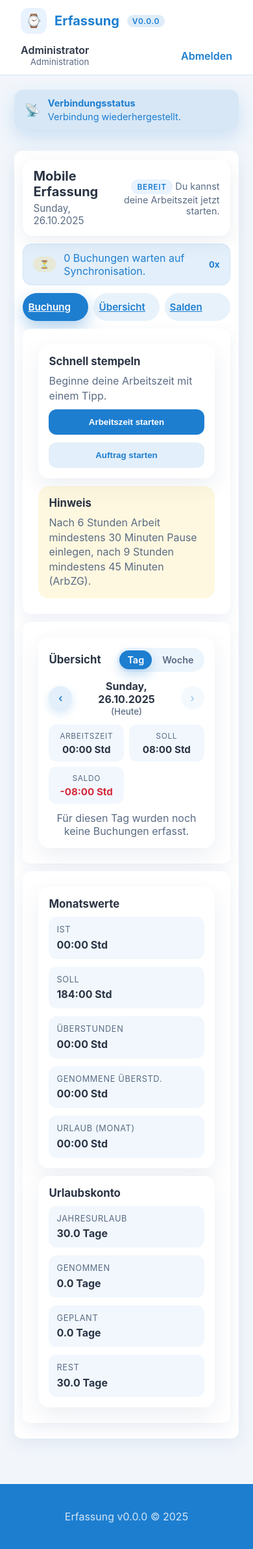
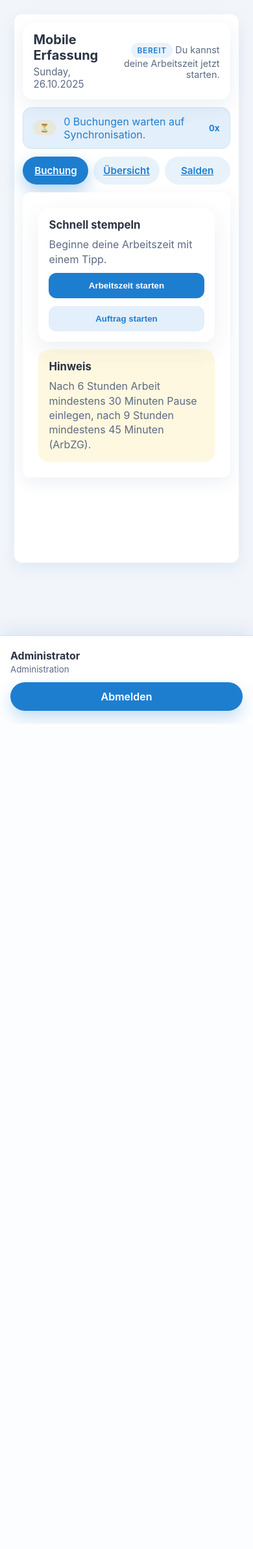
Before and after one commit to joni123467/Erfassung, a FastAPI app: page /mobile in a window 390 px wide. Shown: the whole page at 65% size. After the commit the page ends 1114 px from the top, so only its background shows below. Run offline with FastAPI, Linux system fonts and the light colour scheme; the visitor is signed in with stand-in values (Sample User, id 1); parts of the project's set-up code (start-up, migrations or seed data) failed here and were passed over.

Commit message:
Improve mobile offline handling and tab layout

```diff
--- a/static/mobile.js
+++ b/static/mobile.js
@@ -10,6 +10,19 @@ const DB_NAME = 'erfassung-mobile';
 const STORE_NAME = 'pendingPunches';
 
 const supportsIndexedDb = typeof indexedDB !== 'undefined';
+
+function setElementHidden(element, hidden) {
+  if (!element) {
+    return;
+  }
+  if (hidden) {
+    element.hidden = true;
+    element.setAttribute('hidden', 'hidden');
+  } else {
+    element.hidden = false;
+    element.removeAttribute('hidden');
+  }
+}
 
 function dispatchSyncStatus(message, state = 'default') {
   document.dispatchEvent(
@@ -26,7 +39,7 @@ function showFeedback(message, type = 'info') {
   }
   element.textContent = message;
   element.dataset.state = type;
-  element.toggleAttribute('hidden', !message);
+  setElementHidden(element, !message);
   if (message) {
     const existingTimeout = Number(element.dataset.timeoutId || 0);
     if (existingTimeout) {
@@ -35,7 +48,7 @@ function showFeedback(message, type = 'info') {
     const timeoutId = window.setTimeout(() => {
       element.textContent = '';
       element.dataset.state = '';
-      element.setAttribute('hidden', 'hidden');
+      setElementHidden(element, true);
     }, 3500);
     element.dataset.timeoutId = String(timeoutId);
   }
@@ -128,9 +141,7 @@ function updateQueueIndicator(count) {
       ? 'Eine Buchung wartet auf Synchronisation.'
       : `${count} Buchungen warten auf Synchronisation.`;
   }
-  if (info) {
-    info.toggleAttribute('hidden', count === 0);
-  }
+  setElementHidden(info, count === 0);
 }
 
 async function flushQueue() {
@@ -194,29 +205,74 @@ function serializeFormData(form) {
 }
 
 async function handleOfflineSubmission(event) {
-  if (navigator.onLine) {
-    return;
-  }
   event.preventDefault();
   const form = event.target;
   const payload = serializeFormData(form);
+  const action = form?.getAttribute('action') || '/punch';
+  const body = new URLSearchParams(payload);
+
+  async function storeOffline(reason) {
     try {
       await queueStorage.add(payload);
       const count = await queueStorage.count();
       updateQueueIndicator(count);
-    const queueMessage = count === 1
+      const offlineMessage = count === 1
         ? 'Offline – 1 Buchung wird nachgereicht.'
         : `Offline – ${count} Buchungen werden nachgereicht.`;
-    dispatchSyncStatus(queueMessage, 'queue');
+      const serverMessage = count === 1
+        ? 'Server nicht erreichbar – 1 Buchung wird nachgereicht.'
+        : `Server nicht erreichbar – ${count} Buchungen werden nachgereicht.`;
+      if (reason === 'server') {
+        dispatchSyncStatus(serverMessage, 'error');
+        showFeedback('Server nicht erreichbar. Buchung wird zwischengespeichert.', 'error');
+      } else {
+        dispatchSyncStatus(offlineMessage, 'queue');
         showFeedback('Buchung offline gespeichert. Wird synchronisiert, sobald eine Verbindung besteht.', 'info');
-  } catch (error) {
-    console.error('Konnte Buchung nicht offline speichern', error);
-    showFeedback('Fehler beim Zwischenspeichern. Bitte erneut versuchen.', 'error');
-    return;
       }
       if (form instanceof HTMLFormElement) {
         form.reset();
       }
+    } catch (error) {
+      console.error('Konnte Buchung nicht offline speichern', error);
+      showFeedback('Fehler beim Zwischenspeichern. Bitte erneut versuchen.', 'error');
+    }
+  }
+
+  if (navigator.onLine) {
+    try {
+      const response = await fetch(action, {
+        method: 'POST',
+        headers: { 'Content-Type': 'application/x-www-form-urlencoded;charset=UTF-8' },
+        body: body.toString(),
+        credentials: 'same-origin',
+        redirect: 'follow',
+      });
+      if (!response.ok) {
+        throw new Error(`Serverfehler ${response.status}`);
+      }
+      if (response.redirected) {
+        window.location.href = response.url;
+        return;
+      }
+      const nextUrl = payload.next_url;
+      if (typeof nextUrl === 'string' && nextUrl) {
+        window.location.href = nextUrl;
+        return;
+      }
+      dispatchSyncStatus('Buchung erfolgreich übertragen.', 'synced');
+      showFeedback('Buchung erfolgreich übertragen.', 'success');
+      if (form instanceof HTMLFormElement) {
+        form.reset();
+      }
+      return;
+    } catch (error) {
+      console.warn('Direkte Übertragung fehlgeschlagen, speichere offline', error);
+      await storeOffline('server');
+      return;
+    }
+  }
+
+  await storeOffline('offline');
 }
 
 function registerTabHandling() {
@@ -225,7 +281,7 @@ function registerTabHandling() {
   const validTabs = new Set(tabs.map((tab) => tab.dataset.tab));
   const defaultTab = tabs.find((tab) => tab.classList.contains('is-active'))?.dataset.tab || 'buchung';
 
-  function activateTab(tabName, updateHash = true) {
+  function activateTab(tabName, updateHistory = true) {
     if (!validTabs.has(tabName)) {
       tabName = defaultTab;
     }
@@ -237,13 +293,16 @@ function registerTabHandling() {
     panels.forEach((panel) => {
       const isActive = panel.dataset.tabPanel === tabName;
       panel.classList.toggle('is-active', isActive);
-      panel.toggleAttribute('hidden', !isActive);
+      panel.setAttribute('aria-hidden', isActive ? 'false' : 'true');
+      setElementHidden(panel, !isActive);
     });
-    if (updateHash) {
+    if (updateHistory) {
       const newHash = `#${tabName}`;
       if (history.replaceState) {
-        const { pathname, search } = window.location;
-        history.replaceState(null, '', `${pathname}${search}${newHash}`);
+        const url = new URL(window.location.href);
+        url.searchParams.set('tab', tabName);
+        url.hash = newHash;
+        history.replaceState(null, '', `${url.pathname}${url.search}${url.hash}`);
       } else {
         window.location.hash = newHash;
       }
@@ -252,13 +311,26 @@ function registerTabHandling() {
 
   tabs.forEach((tab) =>
     tab.addEventListener('click', (event) => {
+      try {
+        activateTab(tab.dataset.tab);
         event.preventDefault();
-      activateTab(tab.dataset.tab);
+      } catch (error) {
+        console.error('Konnte mobilen Reiter nicht wechseln', error);
+      }
     })
   );
   window.addEventListener('hashchange', () => activateTab(window.location.hash.replace('#', ''), false));
   const initialHash = window.location.hash.replace('#', '');
-  activateTab(initialHash || defaultTab, false);
+  let initialTab = initialHash;
+  if (!initialTab) {
+    try {
+      const url = new URL(window.location.href);
+      initialTab = url.searchParams.get('tab') || '';
+    } catch (error) {
+      initialTab = '';
+    }
+  }
+  activateTab(initialTab || defaultTab, false);
 }
 
 function registerModalHandling() {
--- a/static/styles.css
+++ b/static/styles.css
@@ -23,6 +23,11 @@ body {
     background: var(--bg);
     color: var(--text);
     min-height: 100vh;
+}
+
+body.is-mobile .page {
+    padding-bottom: 5rem;
+    padding-bottom: calc(5rem + env(safe-area-inset-bottom));
 }
 
 input:not([type="checkbox"]):not([type="radio"]):not([type="range"]):not([type="submit"]):not([type="button"]),
@@ -1886,6 +1891,10 @@ tr.status-rejected td {
 }
 
 .mobile-tab {
+    display: flex;
+    align-items: center;
+    justify-content: center;
+    text-align: center;
     flex: 1;
     padding: 0.75rem 0.5rem;
     border: none;
@@ -1916,9 +1925,17 @@ tr.status-rejected td {
 }
 
 .mobile-panel {
-    display: flex;
-    flex-direction: column;
-    gap: 0.75rem;
+    display: none;
+}
+
+.mobile-panel.is-active {
+    display: flex;
+    flex-direction: column;
+    gap: 0.75rem;
+}
+
+.mobile-panel[hidden] {
+    display: none !important;
 }
 
 .mobile-card {
@@ -1957,6 +1974,52 @@ tr.status-rejected td {
 
 .mobile-card__header .mobile-card__title {
     margin: 0;
+}
+
+.mobile-account-footer {
+    margin-top: 2rem;
+    padding: 1.25rem 1rem;
+    padding-bottom: calc(1.25rem + env(safe-area-inset-bottom));
+    background: var(--surface);
+    border-top: 1px solid var(--border);
+    box-shadow: 0 -10px 25px rgba(18, 46, 108, 0.08);
+    display: flex;
+    flex-direction: column;
+    gap: 0.75rem;
+}
+
+.mobile-account-footer__user {
+    display: flex;
+    flex-direction: column;
+    gap: 0.2rem;
+}
+
+.mobile-account-footer__name {
+    font-weight: 700;
+    font-size: 1rem;
+}
+
+.mobile-account-footer__group {
+    color: var(--text-muted);
+}
+
+.mobile-account-footer__logout {
+    display: inline-flex;
+    align-items: center;
+    justify-content: center;
+    gap: 0.5rem;
+    padding: 0.75rem;
+    border-radius: 999px;
+    background: var(--brand);
+    color: #fff;
+    text-decoration: none;
+    font-weight: 600;
+    box-shadow: 0 12px 24px rgba(29, 126, 208, 0.25);
+}
+
+.mobile-account-footer__logout:hover,
+.mobile-account-footer__logout:focus-visible {
+    background: var(--brand-dark);
 }
 
 .mobile-card--overview {
--- a/templates/base.html
+++ b/templates/base.html
@@ -12,7 +12,8 @@
     <meta name="theme-color" content="#1d7ed0">
     <link rel="stylesheet" href="/static/styles.css">
 </head>
-<body>
+<body{% if mobile %} class="is-mobile"{% endif %}>
+{% if not mobile %}
 <header class="timetac-header">
     <div class="timetac-header__brand">
         <span class="timetac-header__logo" aria-hidden="true">⌚</span>
@@ -51,7 +52,9 @@
     </div>
     {% endif %}
 </header>
+{% endif %}
 <main class="page">
+    {% if not mobile %}
     <div class="offline-banner" id="offline-banner" role="status" aria-live="polite" hidden>
         <span class="offline-banner__icon" aria-hidden="true">📡</span>
         <span class="offline-banner__text">
@@ -59,6 +62,7 @@
             <span id="offline-sync-status">Offline – Buchungen werden zwischengespeichert.</span>
         </span>
     </div>
+    {% endif %}
     {% if message %}
         <div class="alert alert-success">{{ message }}</div>
     {% endif %}
@@ -67,9 +71,19 @@
     {% endif %}
     {% block content %}{% endblock %}
 </main>
+{% if mobile and user %}
+<footer class="mobile-account-footer" aria-label="Konto">
+    <div class="mobile-account-footer__user">
+        <span class="mobile-account-footer__name">{{ user.full_name }}</span>
+        <small class="mobile-account-footer__group">{{ user.group.name if user.group else 'ohne Gruppe' }}</small>
+    </div>
+    <a class="mobile-account-footer__logout" href="/logout">Abmelden</a>
+</footer>
+{% elif not mobile %}
 <footer class="page-footer">
     <p>Erfassung v{{ app_version }} &copy; {{ now().year }}</p>
 </footer>
+{% endif %}
 <script type="module" src="/static/app.js"></script>
 {% block scripts %}{% endblock %}
 </body>
--- a/templates/mobile/dashboard.html
+++ b/templates/mobile/dashboard.html
@@ -179,20 +179,20 @@
                 <div class="mobile-card__header">
                     <h2 class="mobile-card__title">Übersicht</h2>
                     <div class="mobile-segmented" role="group" aria-label="Darstellung wählen">
-                        <a class="mobile-segmented__button {% if overview_mode == 'day' %}is-active{% endif %}" href="{{ request.url_for('mobile_dashboard') }}?overview=day&amp;date={{ overview_reference_date.isoformat() }}#uebersicht" {% if overview_mode == 'day' %}aria-current="page"{% endif %}>Tag</a>
-                        <a class="mobile-segmented__button {% if overview_mode == 'week' %}is-active{% endif %}" href="{{ request.url_for('mobile_dashboard') }}?overview=week&amp;date={{ overview_reference_date.isoformat() }}#uebersicht" {% if overview_mode == 'week' %}aria-current="page"{% endif %}>Woche</a>
+                        <a class="mobile-segmented__button {% if overview_mode == 'day' %}is-active{% endif %}" href="{{ request.url_for('mobile_dashboard') }}?tab=uebersicht&amp;overview=day&amp;date={{ overview_reference_date.isoformat() }}#uebersicht" {% if overview_mode == 'day' %}aria-current="page"{% endif %}>Tag</a>
+                        <a class="mobile-segmented__button {% if overview_mode == 'week' %}is-active{% endif %}" href="{{ request.url_for('mobile_dashboard') }}?tab=uebersicht&amp;overview=week&amp;date={{ overview_reference_date.isoformat() }}#uebersicht" {% if overview_mode == 'week' %}aria-current="page"{% endif %}>Woche</a>
                     </div>
                 </div>
 
                 {% if overview_mode == 'week' %}
                     <div class="mobile-overview-nav" aria-label="Woche wechseln">
-                        <a class="mobile-nav-button" href="{{ request.url_for('mobile_dashboard') }}?overview=week&amp;date={{ overview_week.prev.isoformat() }}#uebersicht" aria-label="Vorherige Woche">&lsaquo;</a>
+                        <a class="mobile-nav-button" href="{{ request.url_for('mobile_dashboard') }}?tab=uebersicht&amp;overview=week&amp;date={{ overview_week.prev.isoformat() }}#uebersicht" aria-label="Vorherige Woche">&lsaquo;</a>
                         <span class="mobile-overview-nav__label">
                             <strong>KW {{ overview_week.week_number }}</strong>
                             <small>{{ overview_week.week_start.strftime('%d.%m.') }} – {{ overview_week.week_end.strftime('%d.%m.%Y') }}</small>
                         </span>
                         {% if overview_week.can_go_next %}
-                            <a class="mobile-nav-button" href="{{ request.url_for('mobile_dashboard') }}?overview=week&amp;date={{ overview_week.next.isoformat() }}#uebersicht" aria-label="Nächste Woche">&rsaquo;</a>
+                            <a class="mobile-nav-button" href="{{ request.url_for('mobile_dashboard') }}?tab=uebersicht&amp;overview=week&amp;date={{ overview_week.next.isoformat() }}#uebersicht" aria-label="Nächste Woche">&rsaquo;</a>
                         {% else %}
                             <span class="mobile-nav-button is-disabled" aria-hidden="true">&rsaquo;</span>
                         {% endif %}
@@ -227,7 +227,7 @@
                     </ul>
                 {% else %}
                     <div class="mobile-overview-nav" aria-label="Tag wechseln">
-                        <a class="mobile-nav-button" href="{{ request.url_for('mobile_dashboard') }}?overview=day&amp;date={{ overview_day.prev.isoformat() }}#uebersicht" aria-label="Vorheriger Tag">&lsaquo;</a>
+                        <a class="mobile-nav-button" href="{{ request.url_for('mobile_dashboard') }}?tab=uebersicht&amp;overview=day&amp;date={{ overview_day.prev.isoformat() }}#uebersicht" aria-label="Vorheriger Tag">&lsaquo;</a>
                         <span class="mobile-overview-nav__label">
                             <strong>{{ overview_day.date.strftime('%A, %d.%m.%Y') }}</strong>
                             {% if overview_day.is_today %}
@@ -235,7 +235,7 @@
                             {% endif %}
                         </span>
                         {% if overview_day.can_go_next %}
-                            <a class="mobile-nav-button" href="{{ request.url_for('mobile_dashboard') }}?overview=day&amp;date={{ overview_day.next.isoformat() }}#uebersicht" aria-label="Nächster Tag">&rsaquo;</a>
+                            <a class="mobile-nav-button" href="{{ request.url_for('mobile_dashboard') }}?tab=uebersicht&amp;overview=day&amp;date={{ overview_day.next.isoformat() }}#uebersicht" aria-label="Nächster Tag">&rsaquo;</a>
                         {% else %}
                             <span class="mobile-nav-button is-disabled" aria-hidden="true">&rsaquo;</span>
                         {% endif %}
```
Also changed, not shown: static/sw.js (+19 -2 lines). Lines whose indentation alone changed are shown as unchanged.
